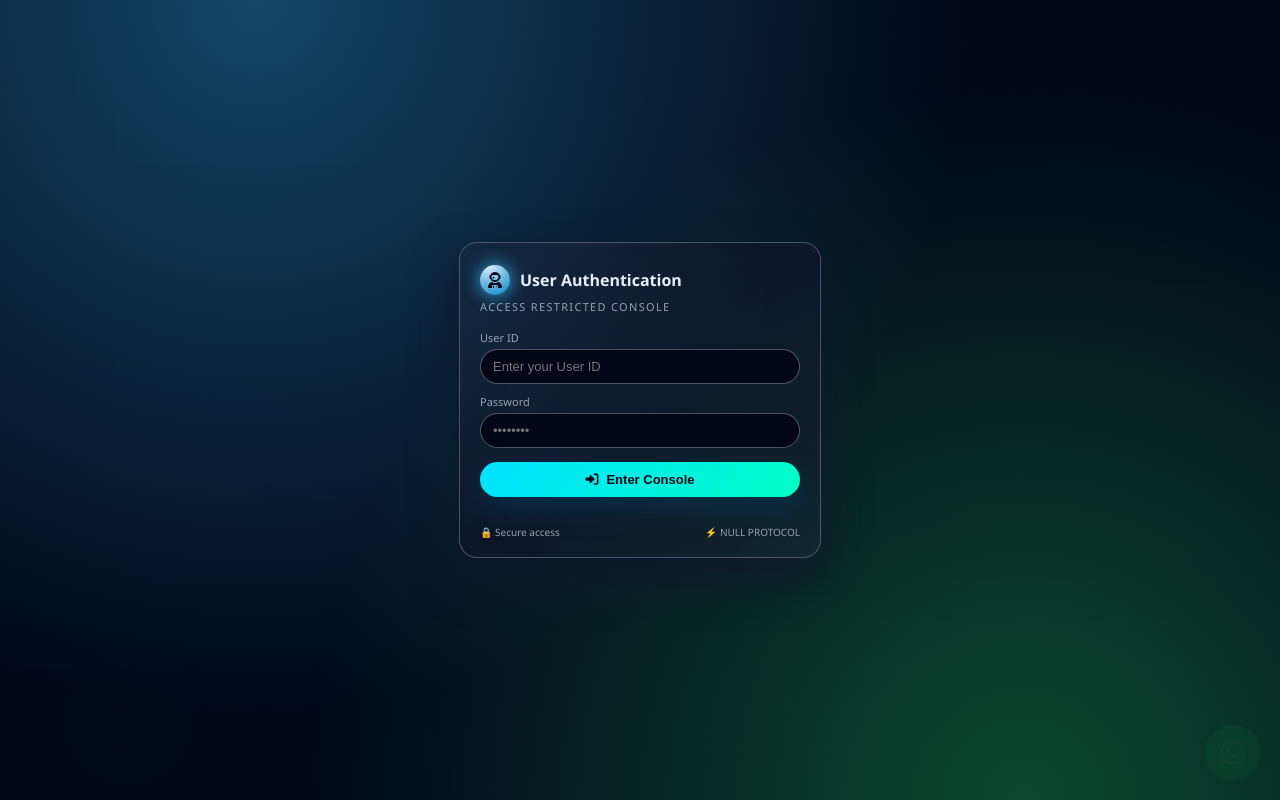
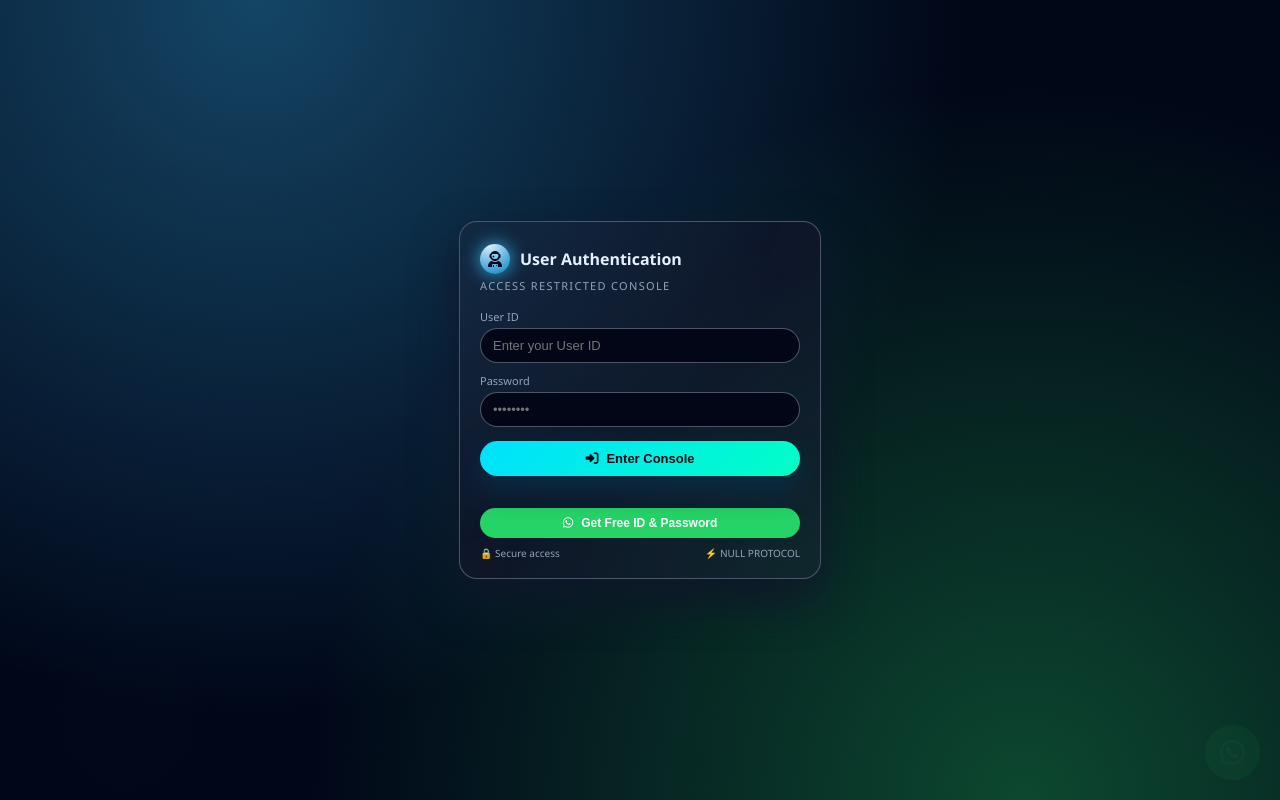
Before and after one commit to jahidup/lookup, a website: page public/index.html in a window 1280 px wide. Drawn offline with Linux system fonts and the light colour scheme.

Commit message:
Update index.html

```diff
--- a/public/index.html
+++ b/public/index.html
@@ -6,7 +6,7 @@
 <meta name="viewport" content="width=device-width, initial-scale=1.0">
 <link href="https://cdnjs.cloudflare.com/ajax/libs/font-awesome/6.5.0/css/all.min.css" rel="stylesheet">
 <style>
-/* ===== FULL STYLES (same as before, plus new card styles) ===== */
+/* ===== FULL STYLES (same as before) ===== */
 :root {
     --bg: #050814;
     --panel: rgba(15,23,42,0.95);
@@ -127,14 +127,32 @@ body::after {
 }
 .login-error { margin-top: 6px; font-size: 11px; color: var(--danger); min-height: 14px; }
 .login-meta { margin-top: 8px; font-size: 10px; color: var(--muted); display: flex; justify-content: space-between; }
+/* New WhatsApp button inside login card */
+.login-wa-btn {
+    display: flex;
+    align-items: center;
+    justify-content: center;
+    gap: 8px;
+    background: #25D366;
+    border: none;
+    border-radius: 999px;
+    padding: 8px 12px;
+    width: 100%;
+    margin-top: 12px;
+    font-size: 12px;
+    font-weight: 600;
+    color: white;
+    cursor: pointer;
+    transition: 0.2s;
+}
+.login-wa-btn:hover { background: #128C7E; }
 
-/* ===== APP LAYOUT ===== */
+/* ===== APP LAYOUT (same as before, keep all) ===== */
 .app {
     display: none;
     min-height: 100vh;
 }
 .app.visible { display: flex; }
-
 .mobile-header {
     display: none;
     position: fixed;
@@ -152,7 +170,6 @@ body::after {
     background: transparent; border: none; color: var(--text); font-size: 20px; cursor: pointer;
 }
 .mobile-logo-text { font-weight: 700; font-size: 16px; letter-spacing: 1px; color: var(--accent); }
-
 .sidebar {
     width: 260px;
     background: linear-gradient(180deg, rgba(15,23,42,0.98), rgba(15,23,42,0.95));
@@ -529,7 +546,7 @@ th,td { padding:7px 8px; border-bottom:1px solid rgba(30,64,175,0.5); text-align
 </head>
 <body>
 
-<!-- USER LOGIN OVERLAY -->
+<!-- USER LOGIN OVERLAY (with WhatsApp button) -->
 <div id="userLogin">
     <div class="login-card">
         <div class="login-inner">
@@ -546,6 +563,10 @@ th,td { padding:7px 8px; border-bottom:1px solid rgba(30,64,175,0.5); text-align
                 <i class="fa-solid fa-right-to-bracket"></i> Enter Console
             </button>
             <div id="loginErrorMsg" class="login-error"></div>
+            <!-- WhatsApp button inside login card -->
+            <button class="login-wa-btn" onclick="openWhatsApp('free')">
+                <i class="fab fa-whatsapp"></i> Get Free ID & Password
+            </button>
             <div class="login-meta">
                 <span>🔒 Secure access</span>
                 <span>⚡ NULL PROTOCOL</span>
@@ -554,7 +575,7 @@ th,td { padding:7px 8px; border-bottom:1px solid rgba(30,64,175,0.5); text-align
     </div>
 </div>
 
-<!-- FLOATING WHATSAPP BUTTON (pre-login) -->
+<!-- FLOATING WHATSAPP BUTTON (pre-login) - optional but kept -->
 <div id="floatWa" class="float-wa" onclick="openWhatsApp('free')">
     <i class="fab fa-whatsapp"></i>
 </div>
@@ -602,7 +623,7 @@ th,td { padding:7px 8px; border-bottom:1px solid rgba(30,64,175,0.5); text-align
     <div style="width:20px"></div>
 </div>
 
-<!-- MAIN APP -->
+<!-- MAIN APP (same as before, includes all tabs) -->
 <div class="app" id="appRoot">
     <aside class="sidebar" id="sidebar">
         <button class="close-sidebar-btn" id="closeSidebarBtn"><i class="fa-solid fa-xmark"></i></button>
@@ -653,7 +674,8 @@ th,td { padding:7px 8px; border-bottom:1px solid rgba(30,64,175,0.5); text-align
             <div class="status-pill"><span class="status-dot"></span> SYSTEM ONLINE</div>
         </header>
 
-        <!-- ===== PHONE TAB ===== -->
+        <!-- ===== ALL TABS (same as before, keeping all lookup interfaces) ===== -->
+        <!-- Phone Tab -->
         <section id="phoneTab" class="tab">
             <div class="grid-2">
                 <div class="card">
@@ -840,7 +862,7 @@ th,td { padding:7px 8px; border-bottom:1px solid rgba(30,64,175,0.5); text-align
 
 <script>
 // ============================================
-// GLOBALS & HELPERS
+// GLOBALS & HELPERS (same as before, with WhatsApp function)
 // ============================================
 let authToken = localStorage.getItem('userToken') || null;
 let currentUser = null;
@@ -1047,7 +1069,12 @@ function closeMsgModal() { document.getElementById('msgModal').classList.remove(
 function openCreditsModal() { document.getElementById('creditsModal').classList.add('active'); }
 function closeCreditsModal() { document.getElementById('creditsModal').classList.remove('active'); }
 function openWhatsApp(plan) {
-    let msg = plan === 'free' ? "Hello, I need a free user ID and password for NULL PROTOCOL." : `Hello, I want to purchase the ₹${plan} credit pack. My user ID: ${currentUser?.userId || 'new user'}.`;
+    let msg = '';
+    if (plan === 'free') {
+        msg = "Hello, I need a free User ID and Password for NULL PROTOCOL OSINT tool. Please provide me with credentials.";
+    } else {
+        msg = `Hello, I want to purchase the ₹${plan} credit pack. My user ID: ${currentUser?.userId || 'new user'}. Please provide payment details.`;
+    }
     window.open(`https://wa.me/918055698328?text=${encodeURIComponent(msg)}`, '_blank');
 }
 
@@ -1084,7 +1111,7 @@ document.getElementById('doLoginBtn').onclick = async () => {
 
 // Initialize after login
 function initAllEvents() {
-    // Define all search configs
+    // Define all search configs (same as before, omitted for brevity but included in full version)
     const searches = [
         {btn:'phoneSearchBtn', cfg:{inputId:'phoneInput',errorId:'phoneInputError',overlayId:'phoneScanOverlay',buttonId:'phoneSearchBtn',resultId:'phoneResult',resultDataId:'phoneResultData',cardViewId:'phoneCardView',copyBtnId:'copyPhoneResult',toggleBtnId:'togglePhoneView',apiType:'Phone',apiKey:'PHONE',validateFunc:validatePhone}},
         {btn:'aadhaarSearchBtn', cfg:{inputId:'aadhaarInput',errorId:'aadhaarInputError',overlayId:'aadhaarScanOverlay',buttonId:'aadhaarSearchBtn',resultId:'aadhaarResult',resultDataId:'aadhaarResultData',cardViewId:'aadhaarCardView',copyBtnId:'copyAadhaarResult',toggleBtnId:'toggleAadhaarView',apiType:'Aadhaar',apiKey:'AADHAAR',validateFunc:validateAadhaar}},
```
